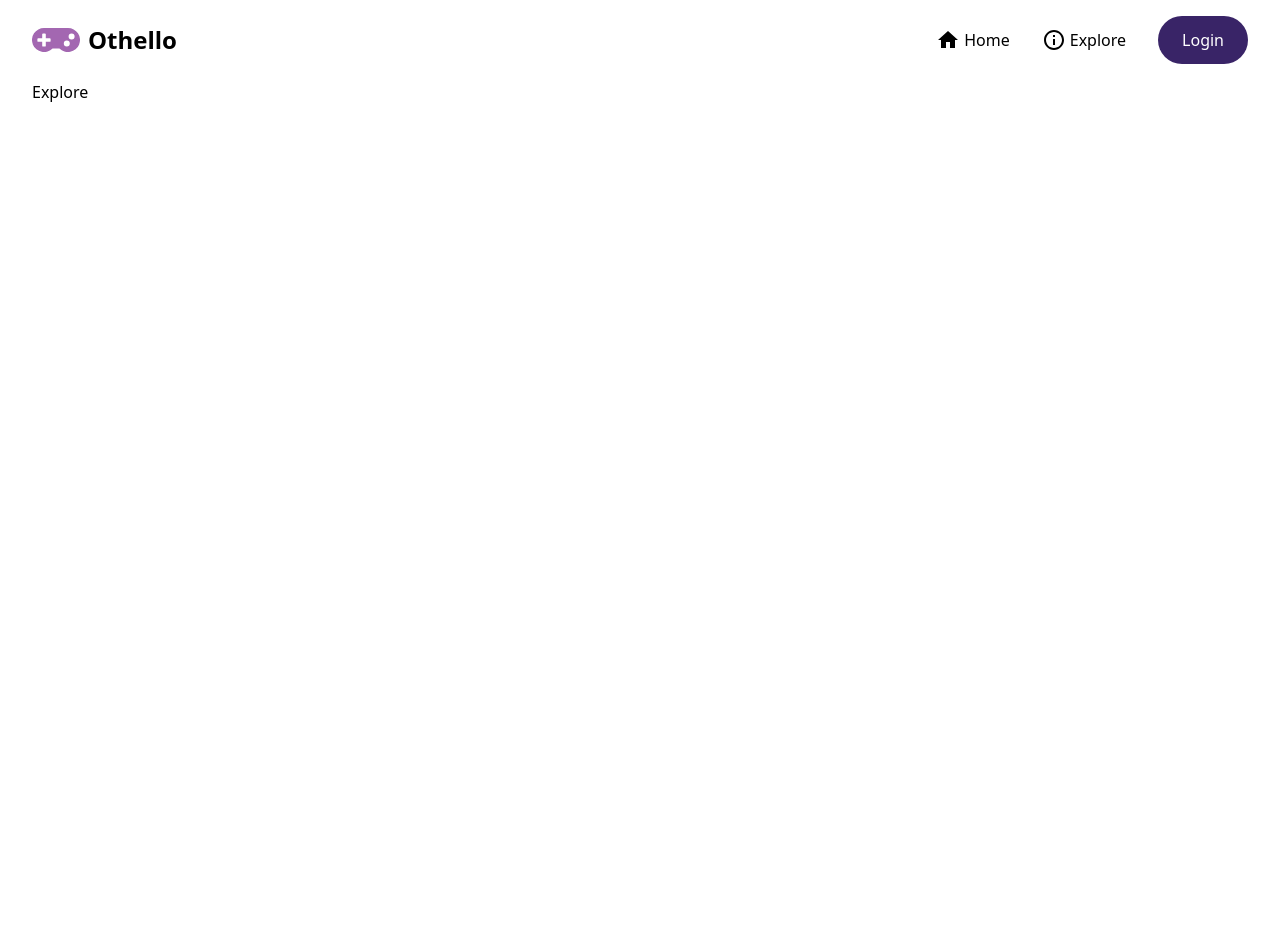
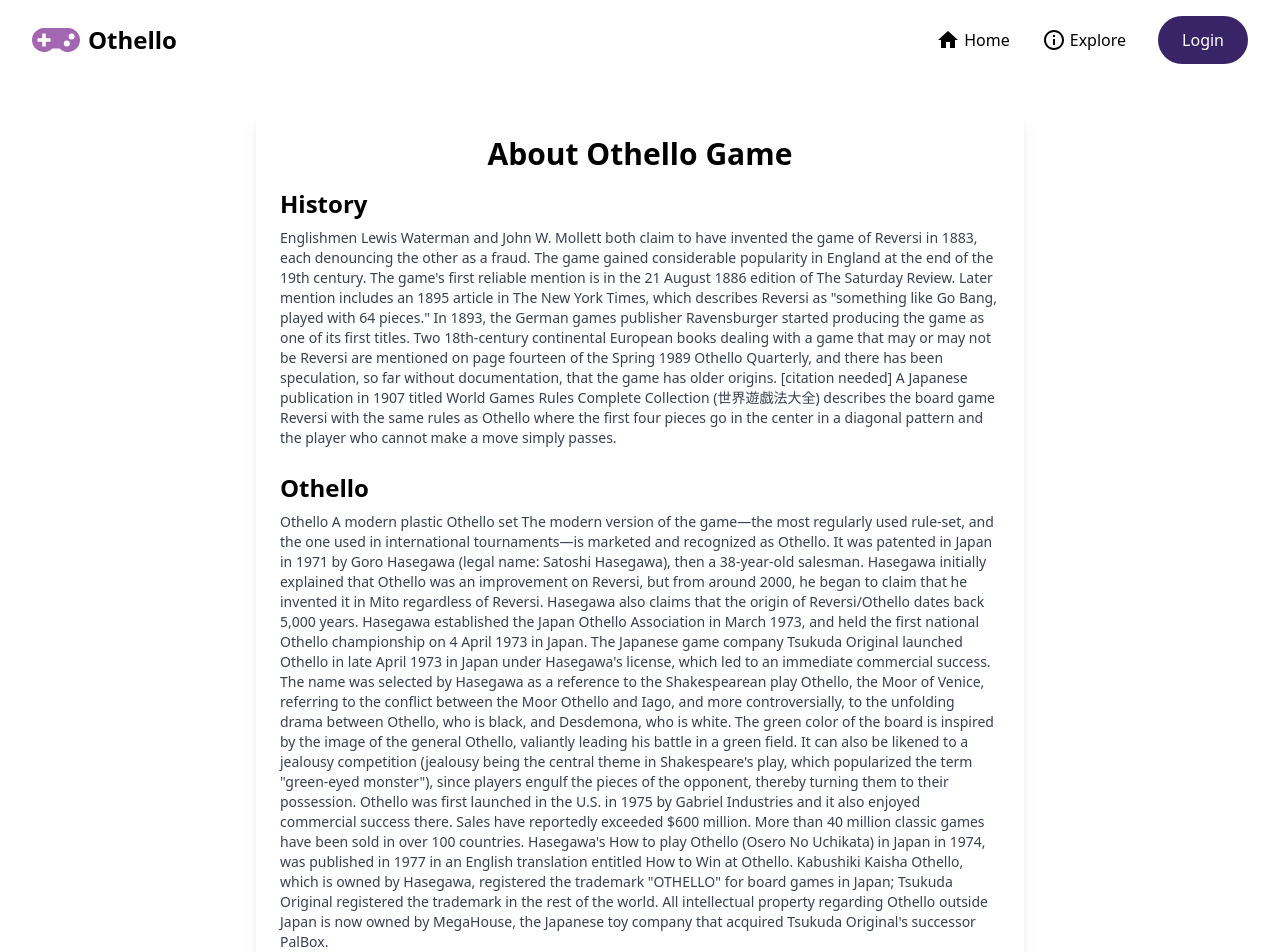
Before and after one commit to khalid0310/OTHELLO-GAME-PROJECT, a React (Create React App) app in the folder client/othello-app/: page /explore in a window 1280 px wide. Shown: the top 952 px of the page. Before the commit the page ends 800 px from the top, so only its background shows below. Built offline with nearby package versions, Linux system fonts and the light colour scheme.

Commit message:
EXPLORE PAGE

```diff
--- a/client/othello-app/src/pages/Explore.jsx
+++ b/client/othello-app/src/pages/Explore.jsx
@@ -1,11 +1,41 @@
-import React from 'react'
+// frontend/src/pages/AboutPage.js
+import React from 'react';
 
 const Explore = () => {
   return (
-    <div>
-      <h1>Explore</h1>
+    <div className="about-container max-w-3xl mx-auto mt-8 p-6 bg-white shadow-lg">
+      <h2 className="text-3xl font-semibold mb-4 text-center">About Othello Game</h2>
+
+      <div className="mb-6">
+        <h1 className="text-2xl font-semibold mb-2">History</h1>
+        <p className="text-sm text-gray-700">
+          Englishmen Lewis Waterman and John W. Mollett both claim to have invented the game of Reversi in 1883, each denouncing the other as a fraud. The game gained considerable popularity in England at the end of the 19th century. The game's first reliable mention is in the 21 August 1886 edition of The Saturday Review. Later mention includes an 1895 article in The New York Times, which describes Reversi as "something like Go Bang, played with 64 pieces." In 1893, the German games publisher Ravensburger started producing the game as one of its first titles. Two 18th-century continental European books dealing with a game that may or may not be Reversi are mentioned on page fourteen of the Spring 1989 Othello Quarterly, and there has been speculation, so far without documentation, that the game has older origins. [citation needed]
+
+          A Japanese publication in 1907 titled World Games Rules Complete Collection (世界遊戯法大全) describes the board game Reversi with the same rules as Othello where the first four pieces go in the center in a diagonal pattern and the player who cannot make a move simply passes.
+        </p>
+      </div>
+
+      <div className="mb-6">
+        <h1 className="text-2xl font-semibold mb-2">Othello</h1>
+        <p className="text-sm text-gray-700">
+          Othello
+          A modern plastic Othello set
+
+          The modern version of the game—the most regularly used rule-set, and the one used in international tournaments—is marketed and recognized as Othello. It was patented in Japan in 1971 by Goro Hasegawa (legal name: Satoshi Hasegawa), then a 38-year-old salesman. Hasegawa initially explained that Othello was an improvement on Reversi, but from around 2000, he began to claim that he invented it in Mito regardless of Reversi. Hasegawa also claims that the origin of Reversi/Othello dates back 5,000 years.
+
+          Hasegawa established the Japan Othello Association in March 1973, and held the first national Othello championship on 4 April 1973 in Japan. The Japanese game company Tsukuda Original launched Othello in late April 1973 in Japan under Hasegawa's license, which led to an immediate commercial success.
+
+          The name was selected by Hasegawa as a reference to the Shakespearean play Othello, the Moor of Venice, referring to the conflict between the Moor Othello and Iago, and more controversially, to the unfolding drama between Othello, who is black, and Desdemona, who is white. The green color of the board is inspired by the image of the general Othello, valiantly leading his battle in a green field. It can also be likened to a jealousy competition (jealousy being the central theme in Shakespeare's play, which popularized the term "green-eyed monster"), since players engulf the pieces of the opponent, thereby turning them to their possession.
+
+          Othello was first launched in the U.S. in 1975 by Gabriel Industries and it also enjoyed commercial success there. Sales have reportedly exceeded $600 million. More than 40 million classic games have been sold in over 100 countries.
+
+          Hasegawa's How to play Othello (Osero No Uchikata) in Japan in 1974, was published in 1977 in an English translation entitled How to Win at Othello.
+
+          Kabushiki Kaisha Othello, which is owned by Hasegawa, registered the trademark "OTHELLO" for board games in Japan; Tsukuda Original registered the trademark in the rest of the world. All intellectual property regarding Othello outside Japan is now owned by MegaHouse, the Japanese toy company that acquired Tsukuda Original's successor PalBox.
+        </p>
+      </div>
     </div>
-  )
-}
+  );
+};
 
-export default Explore
+export default Explore;
```
